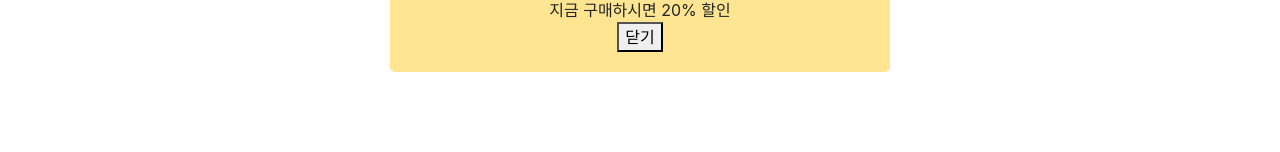
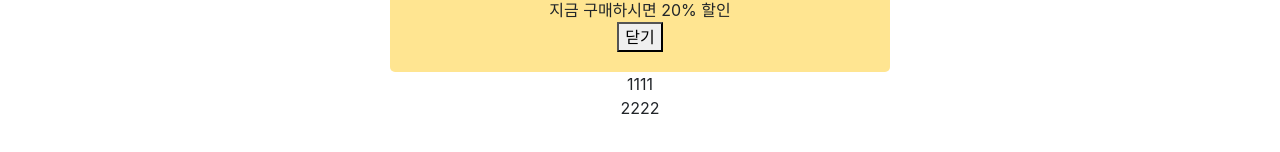
Before and after one commit to yujibug/react-class-shop, a React (Create React App) app: page /cart in a window 1280 px wide. Shown: the part 214-366 px from the top of the page. Built offline with nearby package versions, Linux system fonts and the light colour scheme.

Commit message:
react memo 함수 실습

```diff
--- a/src/Cart.js
+++ b/src/Cart.js
@@ -1,4 +1,4 @@
-import React, { useEffect } from 'react';
+import React, { useEffect, memo } from 'react';
 import { Table } from 'react-bootstrap';
 import { useDispatch, useSelector } from 'react-redux';
 
@@ -62,7 +62,30 @@ function Cart(props) {
           </button>
         </div>
       )}
+      <Parent 이름='유지' 나이='26'></Parent>
     </div>
   );
 }
+
+function Parent(props) {
+  return (
+    <div>
+      <Child1 이름={props.유지} />
+      <Child2 나이={props.나이} />
+    </div>
+  );
+}
+function Child1() {
+  useEffect(() => {
+    console.log('렌더링됨1');
+  });
+  return <div>1111</div>;
+}
+
+let Child2 = memo(function () {
+  useEffect(() => {
+    console.log('렌더링됨2');
+  });
+  return <div>2222</div>;
+});
 export default Cart;
```
